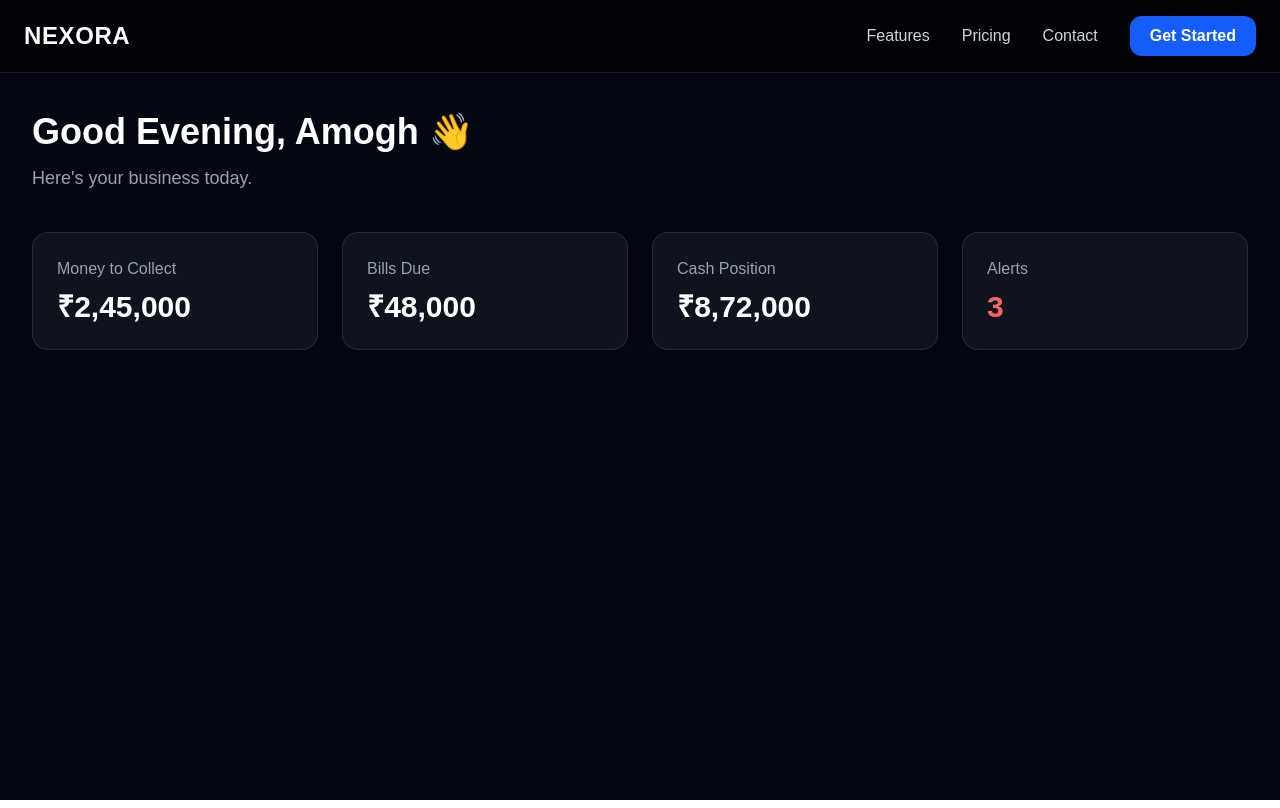
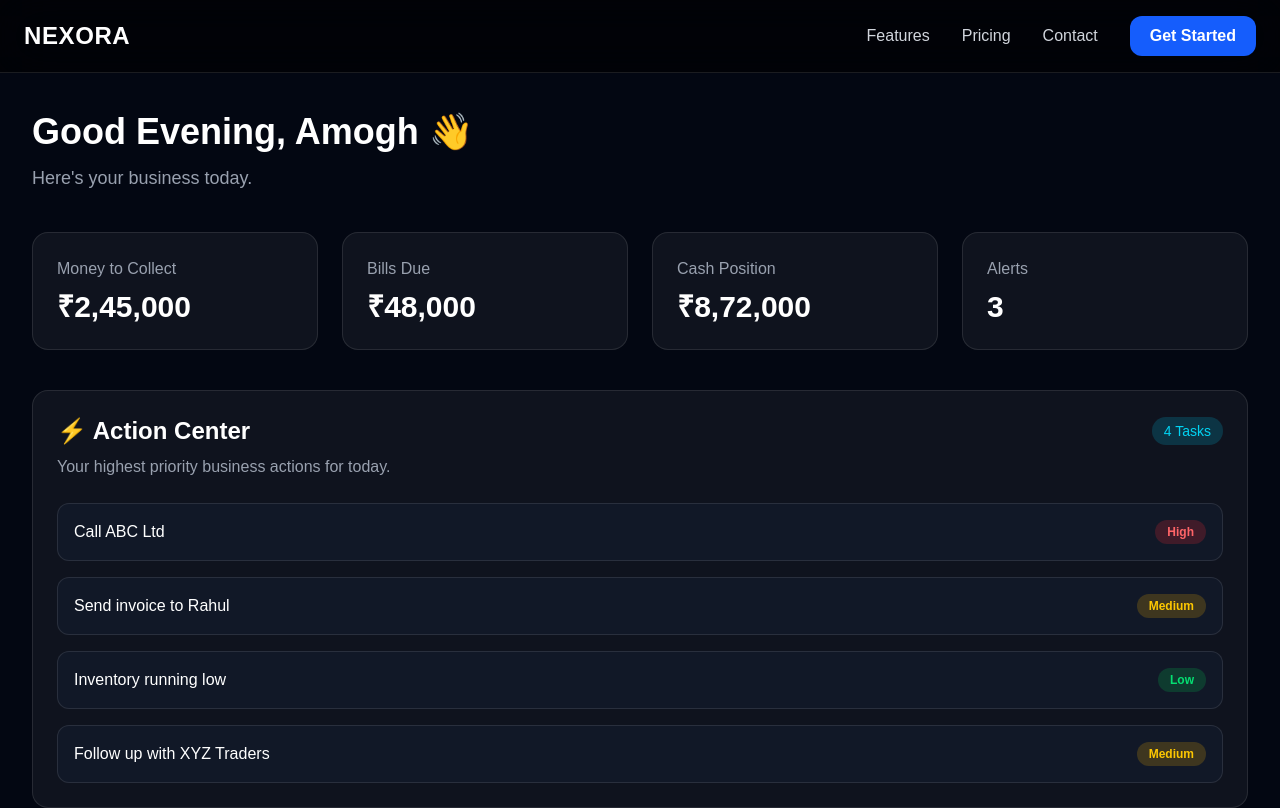
Before and after one commit to amoghravikumar1702/life-frontend, a Next.js app: page / in a window 1280 px wide. Built offline with nearby package versions, Linux system fonts and the light colour scheme.

Commit message:
Build dashboard and action center

```diff
--- a/src/app/page.tsx
+++ b/src/app/page.tsx
@@ -1,5 +1,5 @@
 import Navbar from "@/components/Navbar";
-import Dashboard from "@/components/dashboard/Dashboard";
+import Dashboard from "@/components/Dashboard/Dashboard";
 
 export default function Home() {
   return (
--- /dev/null
+++ b/src/components/ActionCenter/ActionCenter.tsx
@@ -0,0 +1,62 @@
+export default function ActionCenter() {
+  const actions = [
+    {
+      id: 1,
+      title: "Call ABC Ltd",
+      priority: "High",
+    },
+    {
+      id: 2,
+      title: "Send invoice to Rahul",
+      priority: "Medium",
+    },
+    {
+      id: 3,
+      title: "Inventory running low",
+      priority: "Low",
+    },
+    {
+      id: 4,
+      title: "Follow up with XYZ Traders",
+      priority: "Medium",
+    },
+  ];
+
+  return (
+    <div className="mt-10 rounded-2xl border border-white/10 bg-white/5 p-6">
+      <div className="flex items-center justify-between">
+        <h2 className="text-2xl font-bold">⚡ Action Center</h2>
+        <span className="rounded-full bg-cyan-500/20 px-3 py-1 text-sm text-cyan-400">
+          {actions.length} Tasks
+        </span>
+      </div>
+
+      <p className="mt-2 text-gray-400">
+        Your highest priority business actions for today.
+      </p>
+
+      <div className="mt-6 space-y-4">
+        {actions.map((action) => (
+          <div
+            key={action.id}
+            className="flex items-center justify-between rounded-xl border border-white/10 bg-[#111827] p-4 transition hover:border-cyan-400"
+          >
+            <span className="font-medium">{action.title}</span>
+
+            <span
+              className={`rounded-full px-3 py-1 text-xs font-semibold ${
+                action.priority === "High"
+                  ? "bg-red-500/20 text-red-400"
+                  : action.priority === "Medium"
+                  ? "bg-yellow-500/20 text-yellow-400"
+                  : "bg-green-500/20 text-green-400"
+              }`}
+            >
+              {action.priority}
+            </span>
+          </div>
+        ))}
+      </div>
+    </div>
+  );
+}
--- a/src/components/Dashboard/Dashboard.tsx
+++ b/src/components/Dashboard/Dashboard.tsx
@@ -1,3 +1,6 @@
+import StatCard from "./StatCard";
+import ActionCenter from "../ActionCenter/ActionCenter";
+
 export default function Dashboard() {
   return (
     <main className="min-h-screen bg-[#030712] text-white pt-28 px-8">
@@ -10,26 +13,17 @@ export default function Dashboard() {
           Here's your business today.
         </p>
 
+        {/* KPI Cards */}
         <div className="mt-10 grid grid-cols-1 gap-6 md:grid-cols-2 lg:grid-cols-4">
-          <div className="rounded-2xl border border-white/10 bg-white/5 p-6">
-            <p className="text-gray-400">Money to Collect</p>
-            <h2 className="mt-2 text-3xl font-bold">₹2,45,000</h2>
-          </div>
+          <StatCard title="Money to Collect" value="₹2,45,000" />
+          <StatCard title="Bills Due" value="₹48,000" />
+          <StatCard title="Cash Position" value="₹8,72,000" />
+          <StatCard title="Alerts" value="3" />
+        </div>
 
-          <div className="rounded-2xl border border-white/10 bg-white/5 p-6">
-            <p className="text-gray-400">Bills Due</p>
-            <h2 className="mt-2 text-3xl font-bold">₹48,000</h2>
-          </div>
-
-          <div className="rounded-2xl border border-white/10 bg-white/5 p-6">
-            <p className="text-gray-400">Cash Position</p>
-            <h2 className="mt-2 text-3xl font-bold">₹8,72,000</h2>
-          </div>
-
-          <div className="rounded-2xl border border-white/10 bg-white/5 p-6">
-            <p className="text-gray-400">Alerts</p>
-            <h2 className="mt-2 text-3xl font-bold text-red-400">3</h2>
-          </div>
+        {/* Action Center */}
+        <div className="mt-10">
+          <ActionCenter />
         </div>
       </div>
     </main>
--- a/src/components/Dashboard/StatCard.tsx
+++ b/src/components/Dashboard/StatCard.tsx
@@ -7,7 +7,10 @@ export default function StatCard({ title, value }: StatCardProps) {
   return (
     <div className="rounded-2xl border border-white/10 bg-white/5 p-6">
       <p className="text-gray-400">{title}</p>
-      <h2 className="mt-2 text-3xl font-bold">{value}</h2>
+
+      <h2 className="mt-2 text-3xl font-bold">
+        {value}
+      </h2>
     </div>
   );
 }
```
